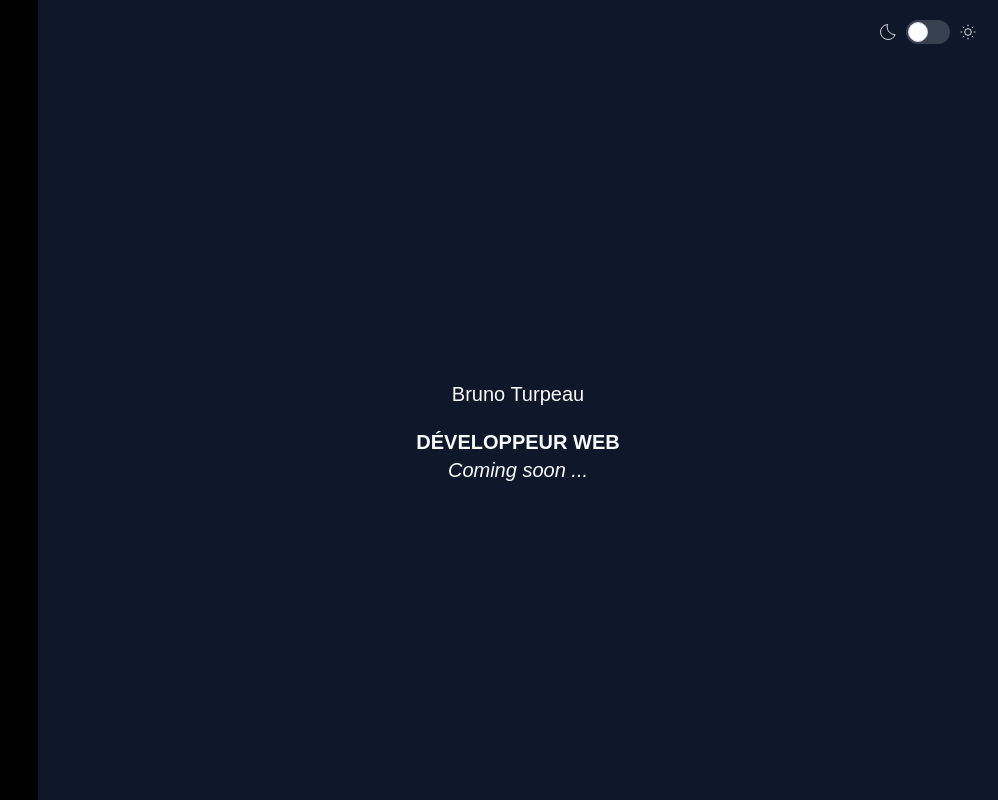
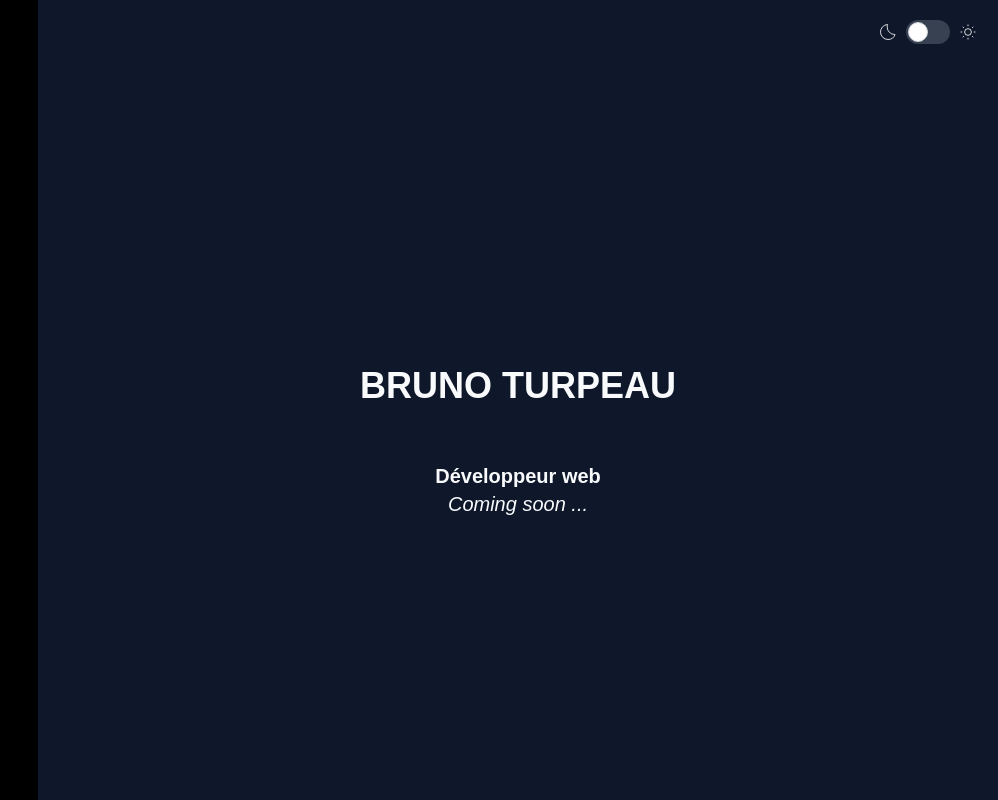
Before and after one commit to brunoturpeau/portfolio_react, a Next.js app: page / in a window 1280 px wide. Shown: the whole page, without its empty margins (282-1280 px from the left). Built offline with nearby package versions, Linux system fonts and the light colour scheme.

Commit message:
styles: home

```diff
--- a/app/layout.tsx
+++ b/app/layout.tsx
@@ -31,7 +31,7 @@ export default function RootLayout({
                 <div className={`w-full flex items-center justify-end p-5`}>
                     <label className="inline-flex items-center cursor-pointer">
                         <input type="checkbox" value="" className="sr-only peer"/>
-                        <span>
+                        <span onClick={ToggleSwitchMode}>
                             <svg className="w-5 h-5 me-2 text-gray-800 dark:text-white" aria-hidden="true"
                                  xmlns="http://www.w3.org/2000/svg" width="24" height="24" fill="none"
                                  viewBox="0 0 24 24">
@@ -48,7 +48,7 @@ export default function RootLayout({
                             after:top-[2px] after:start-[2px] after:bg-white after:border-gray-300
                             after:border after:rounded-full after:w-5 after:h-5 after:transition-all
                             dark:border-gray-600 peer-checked:bg-slate-300"></div>
-                        <span>
+                        <span onClick={ToggleSwitchMode}>
                             <svg className="w-5 h-5 ms-2 text-gray-800 dark:text-white" aria-hidden="true"
                                  xmlns="http://www.w3.org/2000/svg" width="24" height="24" fill="none"
                                  viewBox="0 0 24 24">
--- a/app/page.tsx
+++ b/app/page.tsx
@@ -4,8 +4,8 @@ export default function Home() {
 
   return (
       <div className={`text-center`}>
-          <h1 className={`mb-5`}>Bruno Turpeau</h1>
-          <h2 className={`text-lg font-semibold uppercase sm:text-xl`}>Développeur web</h2>
+          <h1 className={`h1`}>Bruno Turpeau</h1>
+          <h2 className={`text-lg font-semibold sm:text-xl`}>Développeur web</h2>
           <p className={`italic`}>Coming soon ...</p>
       </div>
   )
```
